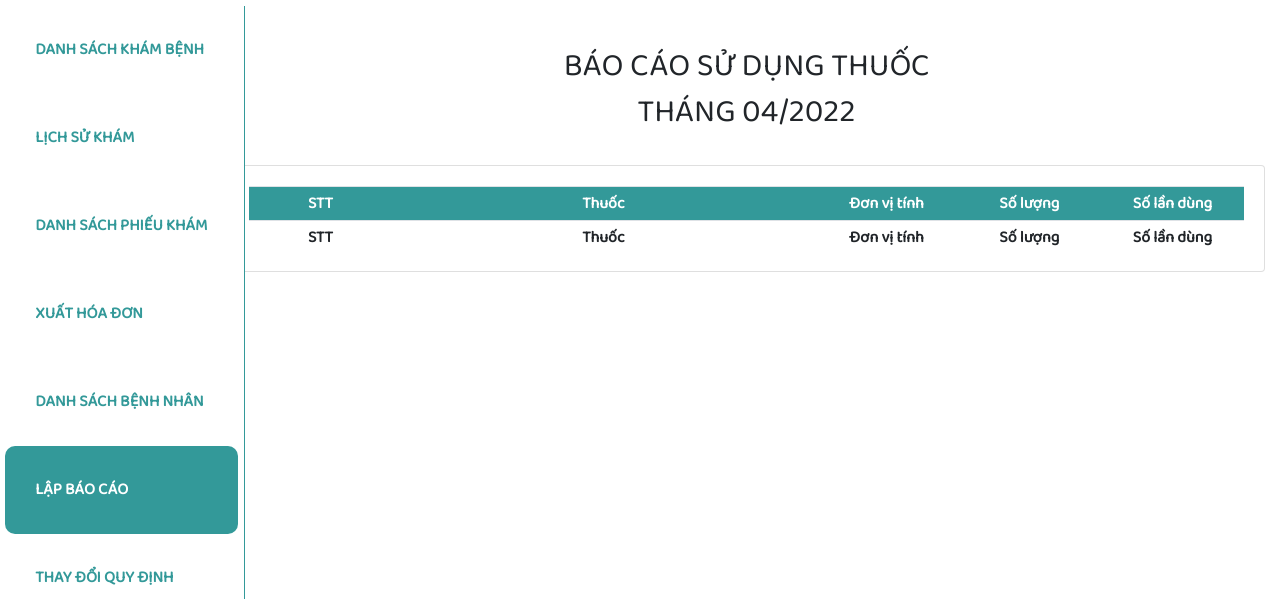
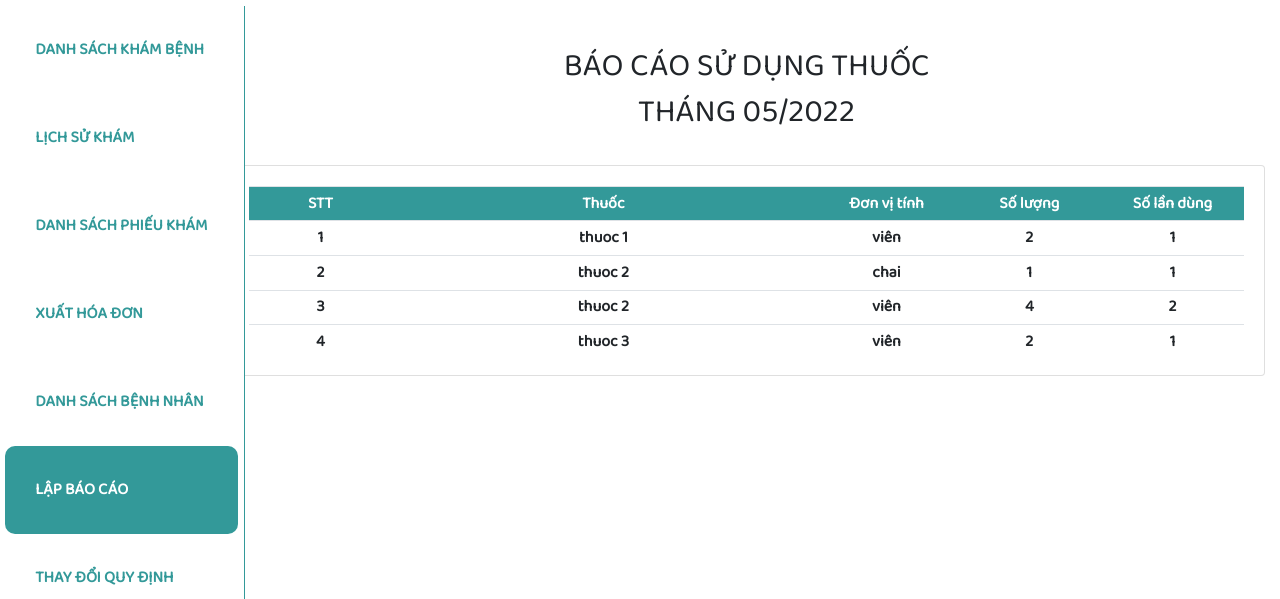
Before and after one commit to PhmNm/ClinicWeb_SEProject_HCMUS, a Django app: page /lapbaocao/sudungthuoc in a window 1280 px wide. Shown: the part 66-665 px from the top of the page. Run offline with Django 4.2, Linux system fonts and the light colour scheme; data comes from the database, SQL or seed files in the repository; both versions use the stored data as it was after the commit; lists and menus that the app fills with data are empty.

Commit message:
implement baocaosudungthuoc

```diff
--- a/web_core/templates/web_core/baocaosudungthuoc.html
+++ b/web_core/templates/web_core/baocaosudungthuoc.html
@@ -60,7 +60,7 @@
         <div class="col-md-10">
             <div class="title-container">
                 <h2 class="table-title">Báo cáo sử dụng thuốc</h2>
-                <h2 class="table-title">Tháng 04/2022</h2>
+                <h2 class="table-title">Tháng {{ thang }}</h2>
             </div>
             <div class="card card-body">
                 <table class='table table-sm'>
@@ -71,13 +71,15 @@
                         <th class="small-content">Số lượng</th>
                         <th class="small-content">Số lần dùng</th>
                     </tr>
+                    {% for i in stt %}
                     <tr>
-                        <th class="small-content">STT</th>
-                        <th class="large-content">Thuốc</th>
-                        <th class="small-content">Đơn vị tính</th>
-                        <th class="small-content">Số lượng</th>
-                        <th class="small-content">Số lần dùng</th>
+                        <th class="small-content">{{ stt|index:i|add:1 }}</th>
+                        <th class="large-content">{{ rows|index:i|index:'thuoc' }}</th>
+                        <th class="small-content">{{ rows|index:i|index:'don_vi' }}</th>
+                        <th class="small-content">{{ rows|index:i|index:'so_luong' }}</th>
+                        <th class="small-content">{{ rows|index:i|index:'so_lan_dung' }}</th>
                     </tr>
+                    {% endfor %}
                 </table>
             </div>
         </div>
--- a/web_core/views.py
+++ b/web_core/views.py
@@ -5,6 +5,8 @@ from .models import *
 
 # utils
 from datetime import datetime as dt
+from django.db.models import Count, Sum
+
 
 # forms import
 # from .forms import benhnhan_form
@@ -50,10 +52,24 @@ def baocao_doanhthuthang(request):
     ty_le = [round(100 * x / sum(doanh_thu), 2) for x in doanh_thu]
     stt = [x for x in range(len(ngay))]
 
-    context = {'thang': thang, 'stt': stt, 'ngay': ngay, 'so_benh_nhan': so_benh_nhan, 'doanh_thu': doanh_thu, 'ty_le': ty_le}
+    context = {'thang': thang, 'stt': stt, 'ngay': ngay, 'so_benh_nhan': so_benh_nhan, 'doanh_thu': doanh_thu,
+               'ty_le': ty_le}
     return render(request, 'web_core/baocaodoanhthuthang.html', context=context)
 
 
 def baocao_sudungthuoc(request):
-    context = {}
+    thang = dt.today().strftime('%m/%Y')
+    queryset_ngay = PHIEUKHAM.objects.filter(ngay_kham__month=dt.today().date().month).values_list('id', flat=True)
+    sdthuoc = SUDUNGTHUOC.objects.filter(id_phieukham__in=queryset_ngay)
+
+    rows = (sdthuoc
+            .values('thuoc', 'don_vi')
+            .annotate(so_luong=Sum('soluong'))
+            .annotate(so_lan_dung=Count('thuoc'))
+            .order_by()
+            )
+
+    stt = [x for x in range(len(rows))]
+
+    context = {'thang': thang, 'stt': stt, 'rows': rows}
     return render(request, 'web_core/baocaosudungthuoc.html', context=context)
```
Also changed, not shown: db.sqlite3.
